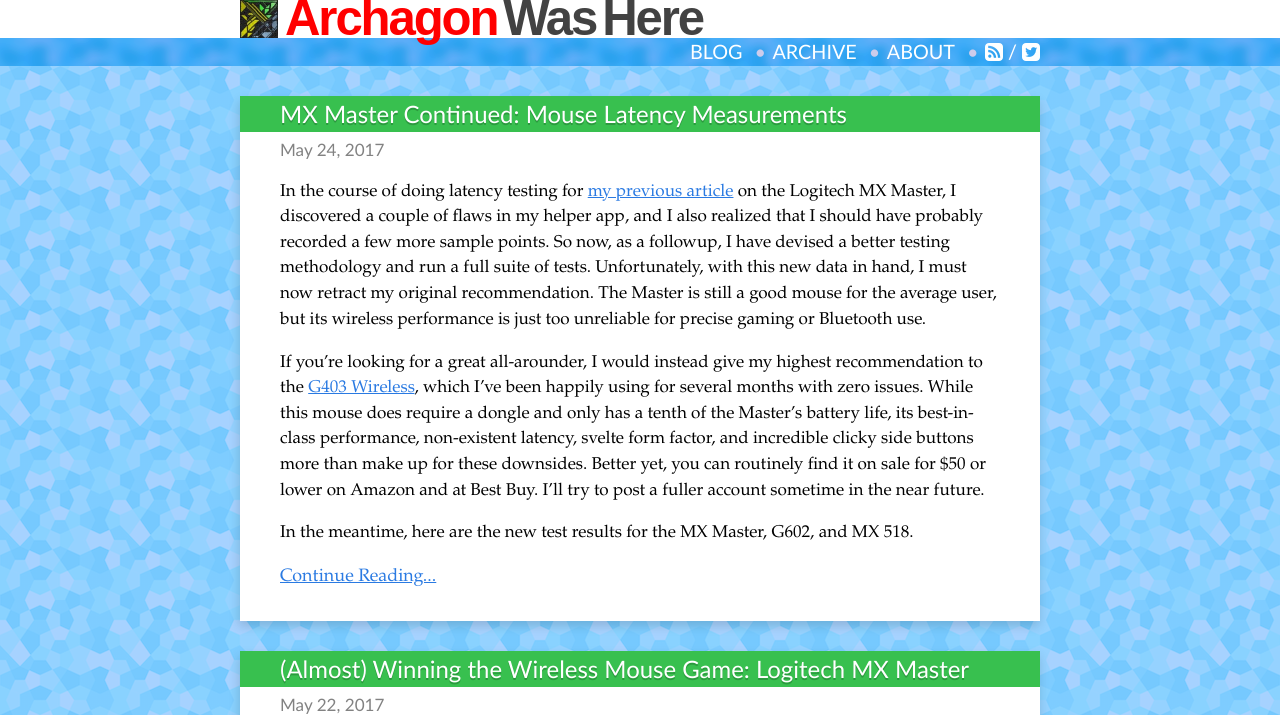
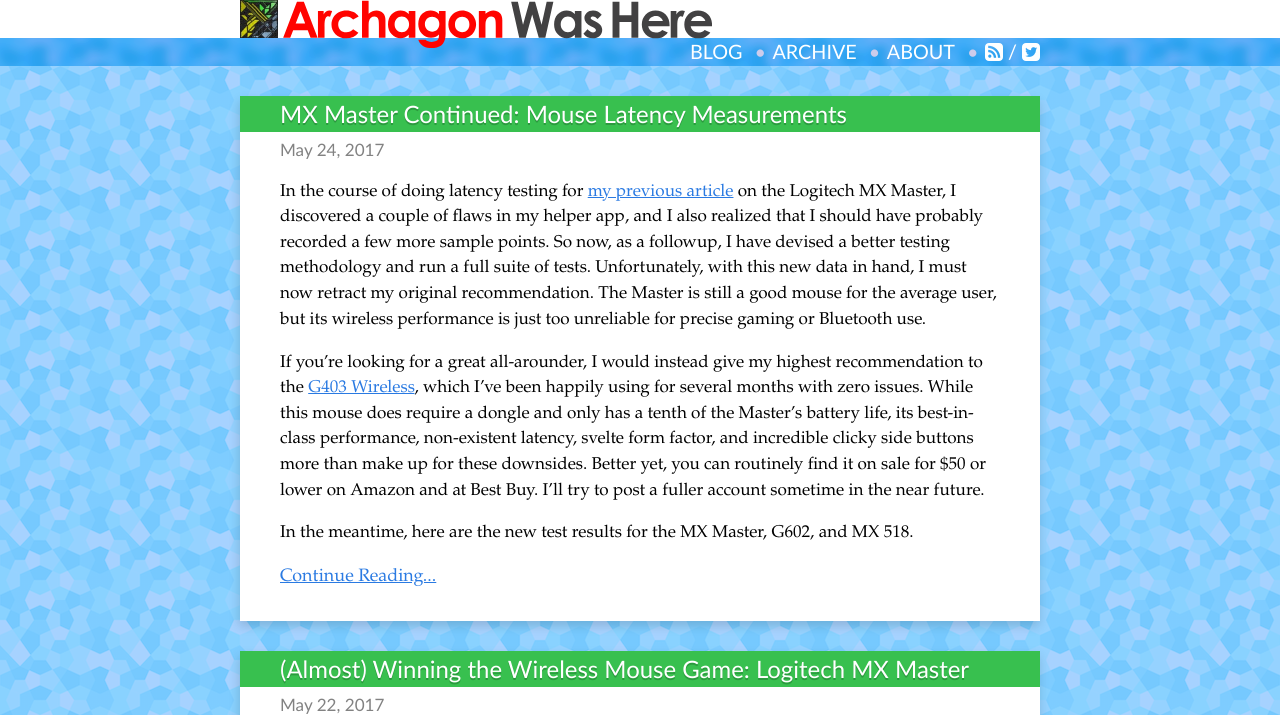
Before and after one commit to archagon/archagon.net, a Jekyll site: the page built from index.html, in a window 1280 px wide. Shown: the top 715 px of the page. Built offline with Jekyll 4.4.1, drawn with Linux system fonts in a browser that asks for light colours; some web fonts are replaced; the list of posts is cut into pages by our own code; grey boxes are pictures that could not be loaded.

Commit message:
Compatibility fixes.
* Style in head.
* Title image.
* Font change.

```diff
--- a/_includes/head.html
+++ b/_includes/head.html
@@ -7,10 +7,31 @@
 <meta name="description" content="{{ site.description }}">
 
 <link rel="stylesheet" href="//fonts.googleapis.com/css?family=Lato:300,300italic,400,400italic,700,700italic,900">
+<link href="https://fonts.googleapis.com/css?family=Muli:700,800,900" rel="stylesheet">
 <link rel="stylesheet" href="{{ "/css/normalize.css" | prepend: site.baseurl }}">
 <link rel="stylesheet" href="{{ "/css/main.css" | prepend: site.baseurl }}">
 {% if page.extra_css %}{% for css in page.extra_css %}<link rel="stylesheet" href="{{ site.baseurl }}/css/{{ css }}.css">{% endfor %}{% endif %}
 <link rel="canonical" href="{{ page.url | replace:'index.html','' | prepend: site.baseurl | prepend: site.url }}">
 
 <link rel="icon" href="{{ site.baseurl }}/images/favicon/favicon-96x96.png">
+
+<!-- inline category colors -->
+<style>
+{% filterize scssify %}
+{% for category in site.data.categories %}
+.category-{{ category[0] }} {
+    &.category-swatch {
+        background-color: darken({{ category[1].color }}, 20%);
+    }
+    &.document-header-category {
+        background-color: darken({{ category[1].color }}, 30%);
+    }
+    &.post-title {
+        background-color: darken({{ category[1].color }}, 20%);
+        text-shadow: 0px 2px darken({{ category[1].color }}, 30%);
+    }
+}
+{% endfor %}
+{% endfilterize %}
+</style>
 </head>
--- a/_includes/header.html
+++ b/_includes/header.html
@@ -5,7 +5,7 @@
         <div class="site-header-title-container wrapper">
             <div class="site-title">
                 <a href="{{ site.baseurl }}/"><img src="{{ site.basurl }}/images/avatar2.jpg" class="site-title-icon"></img></a>
-                <a href="{{ site.baseurl }}/">{{ site.html_title }}</a>
+                <a href="{{ site.baseurl }}/"><img src="{{ site.basurl }}/images/graphics/title.svg" class="site-title-title"></img></a>
             </div>
         </div>
     </div>
--- a/_layouts/default.html
+++ b/_layouts/default.html
@@ -2,26 +2,6 @@
 <html>
 
 {% include head.html %}
-
-<!-- inline category colors -->
-<style>
-{% filterize scssify %}
-{% for category in site.data.categories %}
-.category-{{ category[0] }} {
-    &.category-swatch {
-        background-color: darken({{ category[1].color }}, 20%);
-    }
-    &.document-header-category {
-        background-color: darken({{ category[1].color }}, 30%);
-    }
-    &.post-title {
-        background-color: darken({{ category[1].color }}, 20%);
-        text-shadow: 0px 2px darken({{ category[1].color }}, 30%);
-    }
-}
-{% endfor %}
-{% endfilterize %}
-</style>
 
 <body class="body-background">
 
--- a/_sass/_header.scss
+++ b/_sass/_header.scss
@@ -53,9 +53,12 @@ $navbar-bullet-color: mix(darken(blue, 20%), white, 20%);
 }
 
 .site-title {
-    font-family: "Century Gothic", CenturyGothic, AppleGothic, sans-serif;
+    // font-family: "Century Gothic", CenturyGothic, AppleGothic, sans-serif;
+    // font-family: Verdana, Geneva, sans-serif; //squiggly g
+    // font-family: "Century Gothic", CenturyGothic, "Muli", sans-serif;
+    // font-family: "Muli";
     font-size: 4.2em;
-    font-weight: 900;
+    font-weight: 800;
 
     text-align: left;
     line-height: 1;
@@ -65,29 +68,40 @@ $navbar-bullet-color: mix(darken(blue, 20%), white, 20%);
         color: darken($grey-color, 25%);
     }
 
-    .title {
-        // ensures that baseline is correctly aligned
-        -webkit-transform-origin: center left;
-        transform-origin: center left;
-        -webkit-transform: scale(1.3);
-        transform: scale(1.3);
+    // .title {
+    //     // ensures that baseline is correctly aligned
+    //     -webkit-transform-origin: center left;
+    //     transform-origin: center left;
+    //     -webkit-transform: scale(1.3);
+    //     transform: scale(1.3);
 
-        // prevents title from glitching out in Safari
-        white-space: nowrap;
+    //     // prevents title from glitching out in Safari
+    //     white-space: nowrap;
 
-        word-spacing: -0.114em;
-        letter-spacing: -0.043em;
+    //     word-spacing: -0.114em;
+    //     letter-spacing: -0.043em;
+    //     letter-spacing: -0.03em;
 
-        .name {
-            color: red;
-        }
-    }
+    //     .name {
+    //         color: red;
+    //     }
+    // }
 }
 
 .site-title-icon {
     display: block;
     height: 1em;
-    margin-right: 0.2em;
+    margin-right: 0.15em;
+}
+
+.site-title-title {
+    display: block;
+    height: 1.0em;
+
+    -webkit-transform-origin: top left;
+    transform-origin: top left;
+    -webkit-transform: scale(1.27);
+    transform: scale(1.27);
 }
 
 .site-nav {
--- a/css/main.scss
+++ b/css/main.scss
@@ -6,8 +6,9 @@
 // $base-font-family: Helvetica, Arial, sans-serif;
 // $base-font-family: "Book Antiqua", Palatino, "Palatino Linotype", "Palatino LT STD", Georgia, serif;
 // $base-font-family: Georgia, Times, "Times New Roman", serif;
-$base-font-family: "Calisto MT", "Bookman Old Style", Bookman, "Goudy Old Style", Garamond, "Hoefler Text", "Bitstream Charter", Georgia, serif;
-$header-font-family: "Gill Sans", "Gill Sans MT", Calibri, sans-serif;
+// $base-font-family: "Calisto MT", "Bookman Old Style", Bookman, "Goudy Old Style", Garamond, "Hoefler Text", "Bitstream Charter", Georgia, serif;
+$base-font-family: 'Hoefler Text', 'Baskerville Old Face', Garamond, 'Times New Roman', serif;
+$header-font-family: 'Gill Sans', 'Gill Sans MT', Calibri, sans-serif;
 $alert-font-family: $header-font-family;
 
 $base-font-size:   0.9em;
```
Also changed, not shown: PERMALINKS.txt (+28 -1 lines), images/graphics/title.svg (added), 1 other file. Lines whose indentation alone changed are shown as unchanged.
